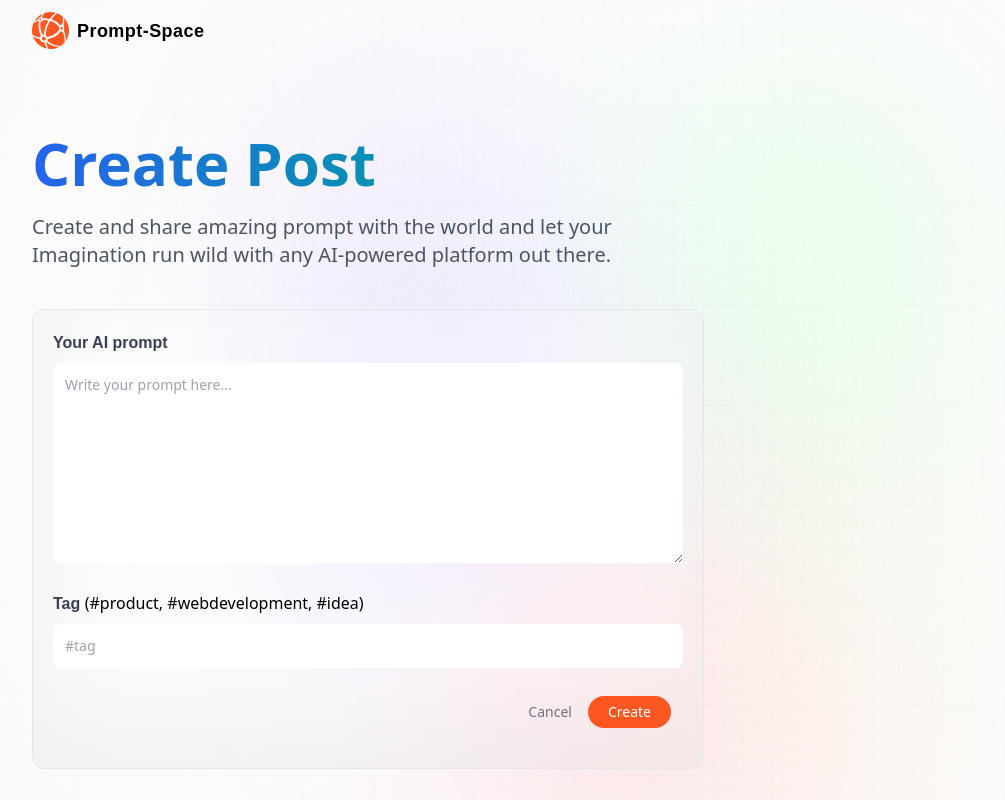
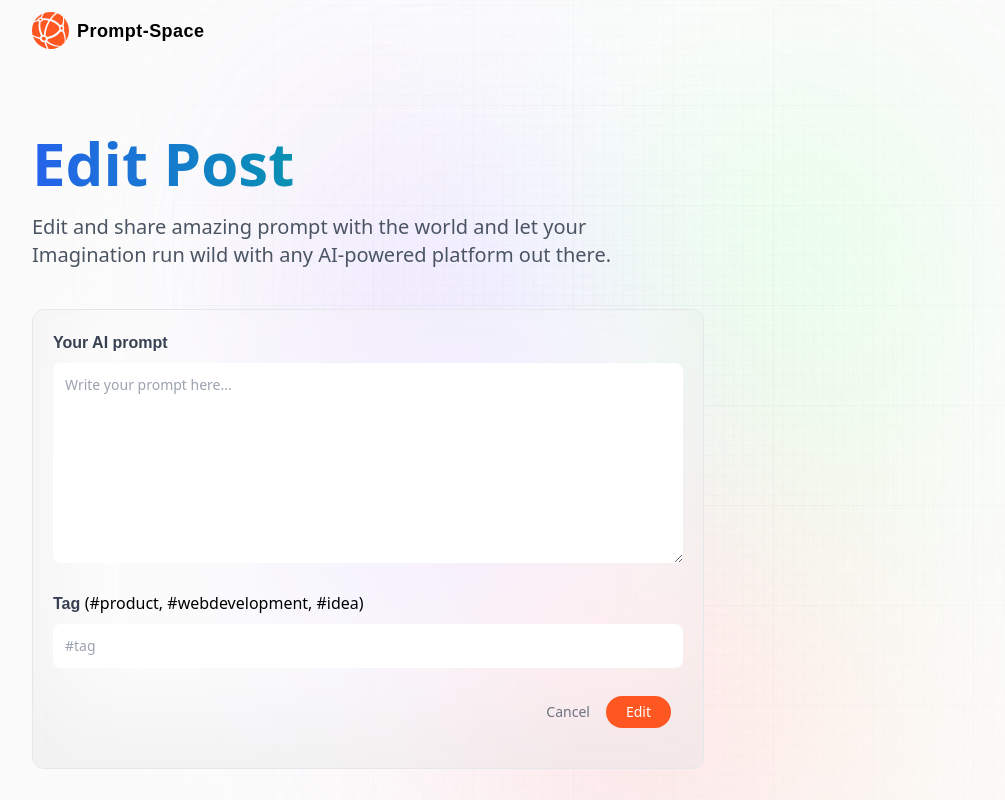
Before and after one commit to sir-george2500/share_prompts, a Next.js app: page /update-prompt in a window 1280 px wide. Shown: the whole page, without its empty margins (32-1037 px from the left). Built offline with nearby package versions, Linux system fonts and the light colour scheme; no server answers.

Commit message:
added Editing of Prompt successfully

```diff
--- a/app/update-prompt/page.jsx
+++ b/app/update-prompt/page.jsx
@@ -1,28 +1,48 @@
 "use client";
 
-import { useState } from "react";
+import { useEffect, useState } from "react";
 import { useSession } from "next-auth/react";
-import { useRouter } from "next/navigation";
+import { useRouter , useSearchParams} from "next/navigation";
 
 import Form from "@components/Form";
 
 const  EditPrompt= () => {
   const router = useRouter();
-  const { data: session } = useSession();
+
+  const searchParams = useSearchParams();
+
+  const promptId = searchParams.get('id');
 
   const [submitting, setIsSubmitting] = useState(false);
   const [post, setPost] = useState({ prompt: "", tag: "" });
 
-  const createPrompt = async (e) => {
+  //get me the user previous prompt
+
+  useEffect(() => {
+    const getPromptDetails = async () => {
+      const response = await fetch(`/api/prompt/${promptId}`);
+      const data = await response.json();
+
+      setPost({
+        prompt: data.prompt,
+        tag: data.tag,
+      });
+    };
+
+    if (promptId) getPromptDetails();
+  },[promptId])
+
+  const UpdatePrompt = async (e) => {
     e.preventDefault();
     setIsSubmitting(true);
 
+    if(!promptId) return alert("Missing Prompt id")
+
     try {
-      const response = await fetch("/api/prompt/new", {
-        method: "POST",
+      const response = await fetch(`/api/prompt/${promptId}`, {
+        method: "PATCH",
         body: JSON.stringify({
           prompt: post.prompt,
-          userId: session?.user.id,
           tag: post.tag,
         }),
       });
@@ -37,13 +57,15 @@ const  EditPrompt= () => {
     }
   };
 
+
+
   return (
     <Form
-      type='Create'
+      type='Edit'
       post={post}
       setPost={setPost}
       submitting={submitting}
-      handleSubmit={createPrompt}
+      handleSubmit={UpdatePrompt}
     />
   );
 };
```
